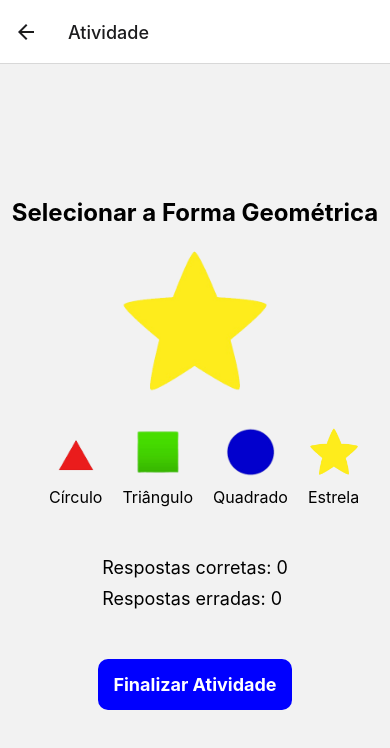
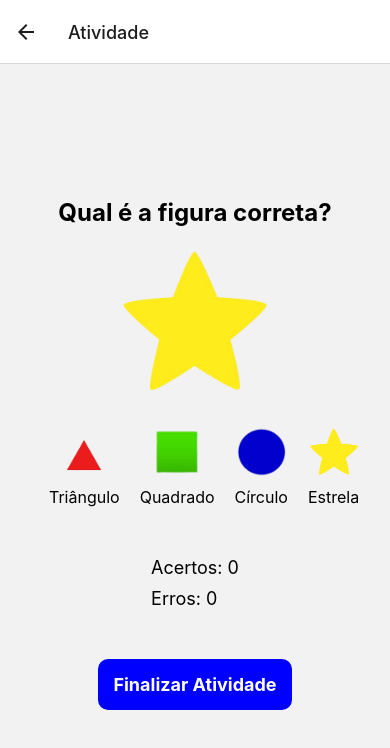
Before and after one commit to pauloclebson/CalmColors, a React Native app: screen /Inicio in a window 390 px wide. Both pictures are taken after a click on the button "IR PARA ATIVIDADE". Shown: the top 748 px of the page. Built offline with nearby package versions, Linux system fonts and the light colour scheme.

Commit message:
alteração nas paginas

```diff
--- a/components/ResultModal.js
+++ b/components/ResultModal.js
@@ -2,7 +2,9 @@
 import React from 'react';
 import { Modal, View, Text, StyleSheet, TouchableOpacity } from 'react-native';
 
-export default function ResultModal({ visible, correctAnswers, wrongAnswers, onClose }) {
+export default function ResultModal({visible, correctAnswers, wrongAnswers, onClose, playerName }) {
+  const showCongratulations = correctAnswers > wrongAnswers;
+
   return (
     <Modal
       animationType="slide"
@@ -12,7 +14,13 @@ export default function ResultModal({ visible, correctAnswers, wrongAnswers, onC
     >
       <View style={styles.centeredView}>
         <View style={styles.modalView}>
-          <Text style={styles.modalTitle}>Resultados da Atividade</Text>
+        <Text style={styles.modalTitle}>Resultado da Atividade</Text>
+          {showCongratulations ? (
+            <Text style={styles.modalText}>Parabéns, {playerName}! Você foi excelente!</Text>
+
+          ) : (
+            <Text style={styles.modalText}>Que pena, {playerName}, você teve mais erros do que acertos, tente novamente!</Text>
+          )}
           <Text style={styles.modalText}>Respostas corretas: {correctAnswers}</Text>
           <Text style={styles.modalText}>Respostas erradas: {wrongAnswers}</Text>
           <TouchableOpacity style={styles.button} onPress={onClose}>
--- a/screens/ActivityScreen.js
+++ b/screens/ActivityScreen.js
@@ -1,14 +1,14 @@
 import React, { useState, useEffect } from 'react';
 import { View, Text, StyleSheet, Alert, TouchableOpacity } from 'react-native';
-import { useNavigation } from '@react-navigation/native';
+import { useRoute, useNavigation } from '@react-navigation/native';
 import GeometryImage from '../components/GeometryImage';
 import OptionsList from '../components/OptionsList';
 import ResultModal from '../components/ResultModal';
 
 const geometries = [
-  { color: 'red', label: 'Círculo', shape: require('../assets/red_shape.png') },
-  { color: 'green', label: 'Triângulo', shape: require('../assets/green_shape.png') },
-  { color: 'blue', label: 'Quadrado', shape: require('../assets/blue_shape.png') },
+  { color: 'red', label: 'Triângulo', shape: require('../assets/red_shape.png') },
+  { color: 'green', label: 'Quadrado', shape: require('../assets/green_shape.png') },
+  { color: 'blue', label: 'Círculo', shape: require('../assets/blue_shape.png') },
   { color: 'yellow', label: 'Estrela', shape: require('../assets/yellow_shape.png') },
 ];
 
@@ -19,7 +19,9 @@ export default function ActivityScreen() {
   const [finished, setFinished] = useState(false);
   const [modalVisible, setModalVisible] = useState(false);
 
+  const route = useRoute()
   const navigation = useNavigation();
+  const { playerName } = route.params;
 
   useEffect(() => {
     chooseRandomColor();
@@ -61,12 +63,12 @@ export default function ActivityScreen() {
 
   return (
     <View style={styles.container}>
-      <Text style={styles.title}>Selecionar a Forma Geométrica</Text>
+      <Text style={styles.title}>Qual é a figura correta?</Text>
       <GeometryImage color={currentColor} />
       <OptionsList options={geometries} onSelect={handleSelectGeometry} />
       <View style={styles.resultsContainer}>
-        <Text style={styles.resultText}>Respostas corretas: {correctAnswers}</Text>
-        <Text style={styles.resultText}>Respostas erradas: {wrongAnswers}</Text>
+        <Text style={styles.resultText}>Acertos: {correctAnswers}</Text>
+        <Text style={styles.resultText}>Erros: {wrongAnswers}</Text>
       </View>
       {!finished && (
         <TouchableOpacity style={styles.button} onPress={handleFinishActivity}>
@@ -78,6 +80,7 @@ export default function ActivityScreen() {
         correctAnswers={correctAnswers}
         wrongAnswers={wrongAnswers}
         onClose={handleCloseModal}
+        playerName={playerName}
       />
     </View>
   );
--- a/screens/HomeScreen.js
+++ b/screens/HomeScreen.js
@@ -3,15 +3,14 @@ import React from 'react';
 import { View, Text, Button, StyleSheet } from 'react-native';
 
 const HomeScreen = ({ route, navigation }) => {
-  const { playerName, playerAge } = route.params || {};
+  const { playerName } = route.params || {};
 
   return (
     <View style={styles.container}>
       <Text style={styles.title}>Bem-vindo, {playerName || 'Jogador'}!</Text>
-      {playerAge && <Text style={styles.subtitle}>Idade: {playerAge}</Text>}
       <Button
         title="Ir para Atividade"
-        onPress={() => navigation.navigate('Atividade')}
+        onPress={() => navigation.navigate('Atividade', {playerName})}
       />
     </View>
   );
```
